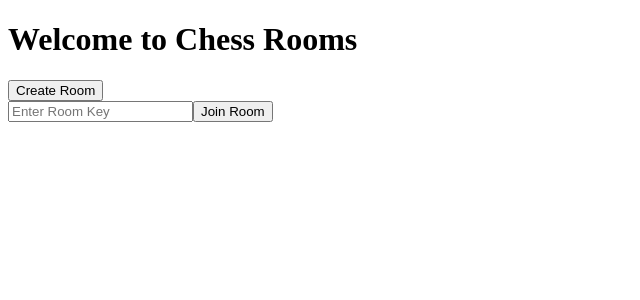
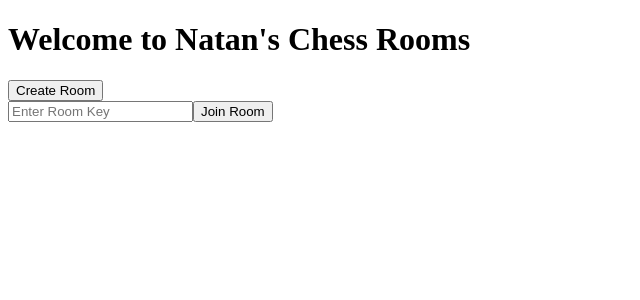
Before and after one commit to NatanProtector/my-chess-online, a React (Create React App) app in the folder chess-react-app/: page / in a window 1280 px wide. Shown: the top 300 px of the page, without its empty margins (0-640 px from the left). Built offline with nearby package versions, Linux system fonts and the light colour scheme; no server answers.

Commit message:
Changing tab title and homepage title.

```diff
--- a/chess-react-app/public/index.html
+++ b/chess-react-app/public/index.html
@@ -24,7 +24,7 @@
       work correctly both with client-side routing and a non-root public URL.
       Learn how to configure a non-root public URL by running `npm run build`.
     -->
-    <title>React App</title>
+    <title>Natans Chess</title>
   </head>
   <body>
     <noscript>You need to enable JavaScript to run this app.</noscript>
--- a/chess-react-app/src/view/HomePage.js
+++ b/chess-react-app/src/view/HomePage.js
@@ -30,7 +30,7 @@ function HomePage() {
 
     return (
         <div>
-            <h1>Welcome to Chess Rooms</h1>
+            <h1>Welcome to Natan's Chess Rooms</h1>
             <button onClick={createRoom}>Create Room</button>
             <div>
                 <input
```
